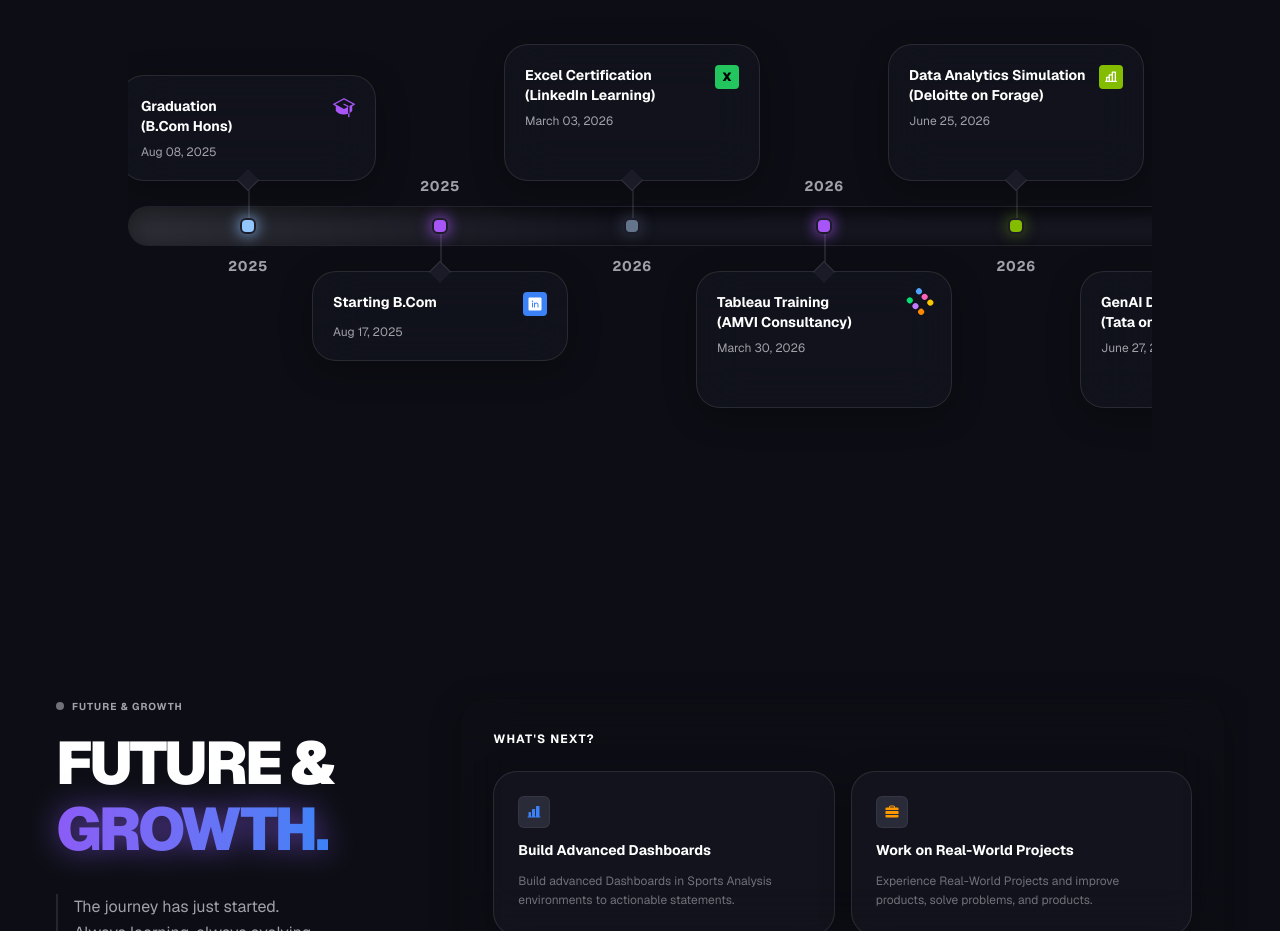
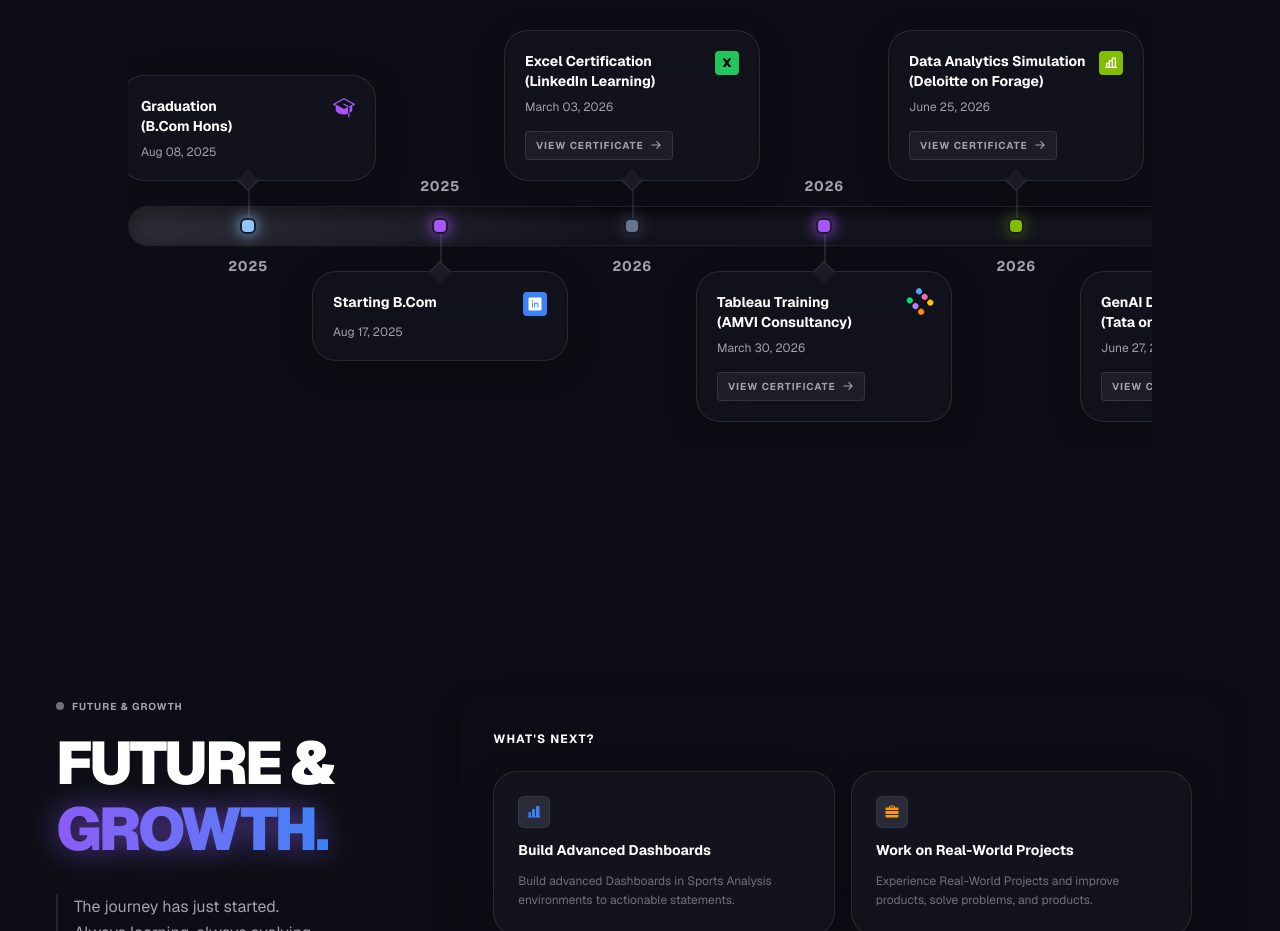
Before and after one commit to himanshutyagi-bit/himanshu-tyagi-portfolio, a Next.js app: page / in a window 1280 px wide. Shown: the part 4740-5671 px from the top of the page. Built offline with nearby package versions, Linux system fonts and the light colour scheme.

Commit message:
Make certificate view buttons permanently visible for mobile discoverability

```diff
--- a/src/app/page.tsx
+++ b/src/app/page.tsx
@@ -488,8 +488,10 @@ export default function Home() {
                  <div className="size-6 bg-[#22c55e] rounded flex items-center justify-center text-black font-black text-xs shrink-0">X</div>
                </div>
                <span className="text-xs text-zinc-400 mt-2 block">March 03, 2026</span>
-               <div className="mt-4 flex items-center gap-2 text-[10px] font-bold text-[#22c55e] uppercase tracking-widest opacity-0 group-hover:opacity-100 transition-opacity">
-                  View Certificate &rarr;
+               <div className="mt-4 flex items-center gap-2 text-[10px] font-bold text-zinc-400 group-hover:text-[#22c55e] uppercase tracking-widest transition-colors">
+                  <span className="bg-white/5 px-2.5 py-1.5 rounded border border-white/10 group-hover:border-[#22c55e]/30 group-hover:bg-[#22c55e]/10 transition-colors flex items-center gap-1.5">
+                    View Certificate <ArrowRight size={12} weight="bold" />
+                  </span>
                </div>
              </Link>
              <div className="absolute bottom-[50%] left-[42%] w-[2px] h-[45px] bg-white/10 z-10" />
@@ -514,8 +516,10 @@ export default function Home() {
                  </div>
                </div>
                <span className="text-xs text-zinc-400 mt-2 block">March 30, 2026</span>
-               <div className="mt-4 flex items-center gap-2 text-[10px] font-bold text-[#3b82f6] uppercase tracking-widest opacity-0 group-hover:opacity-100 transition-opacity">
-                  View Certificate &rarr;
+               <div className="mt-4 flex items-center gap-2 text-[10px] font-bold text-zinc-400 group-hover:text-[#3b82f6] uppercase tracking-widest transition-colors">
+                  <span className="bg-white/5 px-2.5 py-1.5 rounded border border-white/10 group-hover:border-[#3b82f6]/30 group-hover:bg-[#3b82f6]/10 transition-colors flex items-center gap-1.5">
+                    View Certificate <ArrowRight size={12} weight="bold" />
+                  </span>
                </div>
              </Link>
 
@@ -527,8 +531,10 @@ export default function Home() {
                  <div className="size-6 bg-[#84bd00] rounded flex items-center justify-center text-white font-black text-xs shrink-0"><ChartBar size={14} weight="bold" /></div>
                </div>
                <span className="text-xs text-zinc-400 mt-2 block">June 25, 2026</span>
-               <div className="mt-4 flex items-center gap-2 text-[10px] font-bold text-[#84bd00] uppercase tracking-widest opacity-0 group-hover:opacity-100 transition-opacity">
-                  View Certificate &rarr;
+               <div className="mt-4 flex items-center gap-2 text-[10px] font-bold text-zinc-400 group-hover:text-[#84bd00] uppercase tracking-widest transition-colors">
+                  <span className="bg-white/5 px-2.5 py-1.5 rounded border border-white/10 group-hover:border-[#84bd00]/30 group-hover:bg-[#84bd00]/10 transition-colors flex items-center gap-1.5">
+                    View Certificate <ArrowRight size={12} weight="bold" />
+                  </span>
                </div>
              </Link>
              <div className="absolute bottom-[50%] left-[74%] w-[2px] h-[45px] bg-white/10 z-10" />
@@ -546,8 +552,10 @@ export default function Home() {
                  <div className="size-6 bg-[#3b82f6] rounded flex items-center justify-center text-white font-black text-xs shrink-0"><Lightbulb size={14} weight="bold" /></div>
                </div>
                <span className="text-xs text-zinc-400 mt-2 block">June 27, 2026</span>
-               <div className="mt-4 flex items-center gap-2 text-[10px] font-bold text-[#3b82f6] uppercase tracking-widest opacity-0 group-hover:opacity-100 transition-opacity">
-                  View Certificate &rarr;
+               <div className="mt-4 flex items-center gap-2 text-[10px] font-bold text-zinc-400 group-hover:text-[#3b82f6] uppercase tracking-widest transition-colors">
+                  <span className="bg-white/5 px-2.5 py-1.5 rounded border border-white/10 group-hover:border-[#3b82f6]/30 group-hover:bg-[#3b82f6]/10 transition-colors flex items-center gap-1.5">
+                    View Certificate <ArrowRight size={12} weight="bold" />
+                  </span>
                </div>
              </Link>
 
```
